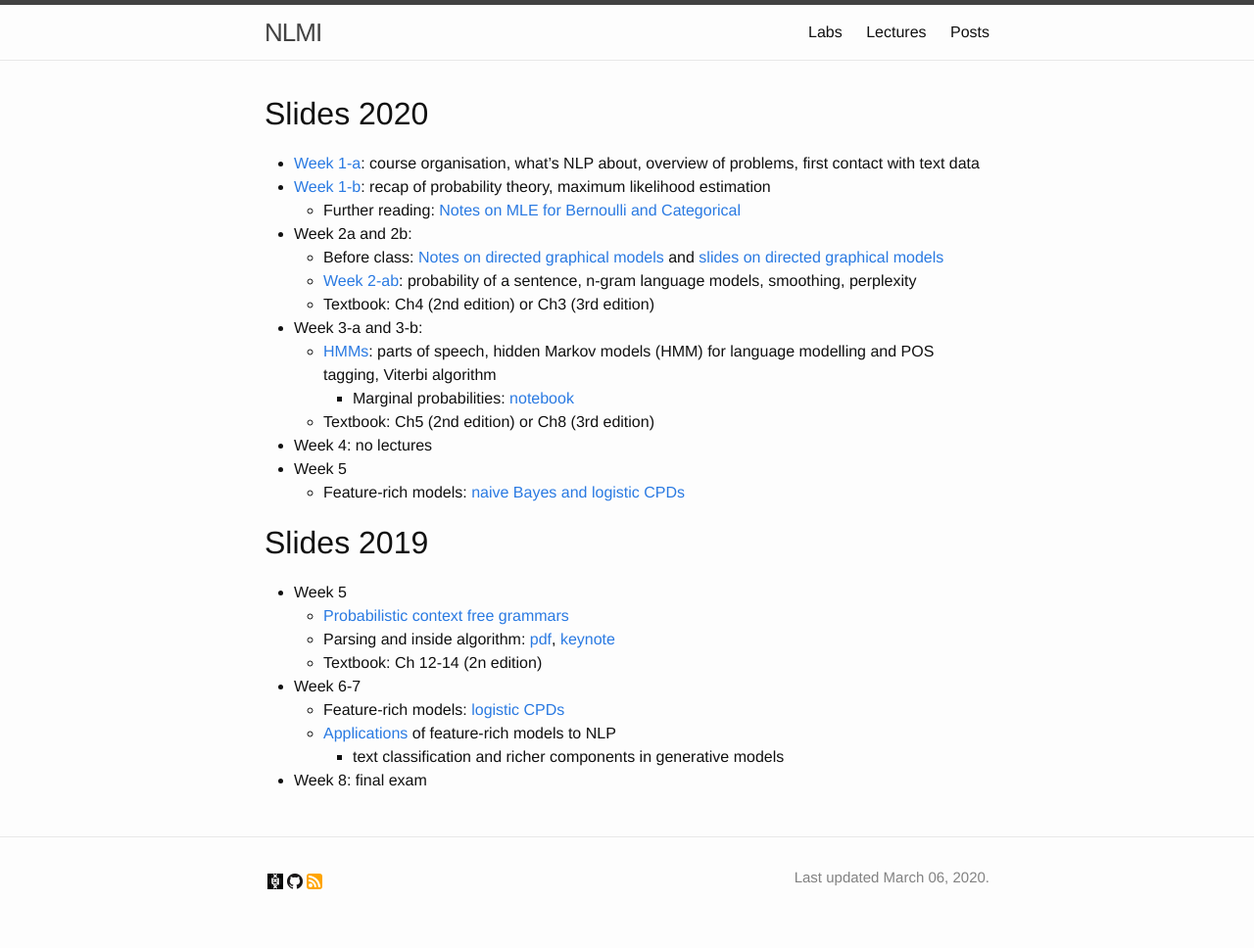
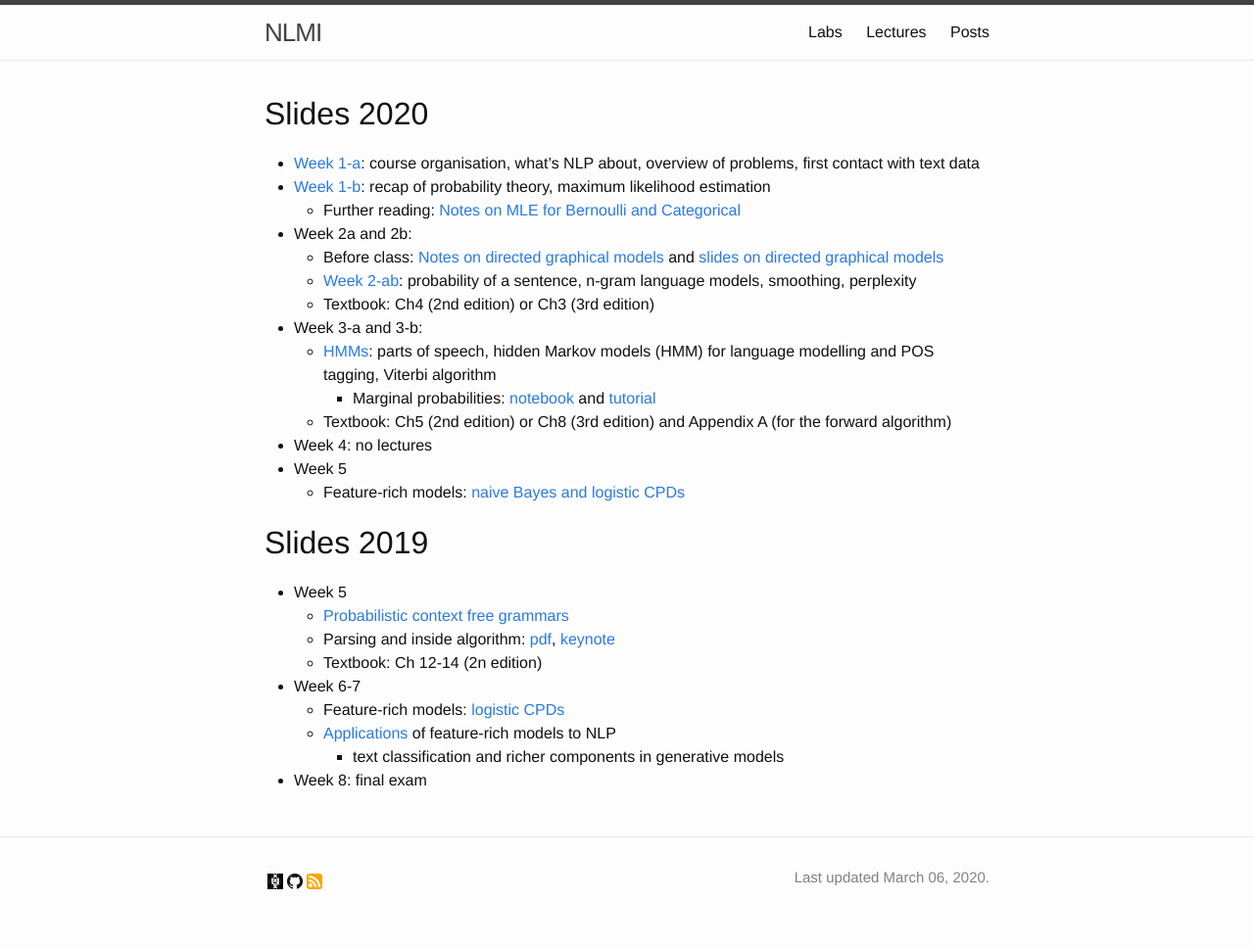
Before and after one commit to cl-illc/nlmi, a Jekyll site: the page built from lectures.md, in a window 1280 px wide. Shown: the whole page at 98% size. Built offline with Jekyll 4.4.1, drawn with Linux system fonts in a browser that asks for light colours.

Commit message:
update lab5 and link to material

```diff
--- a/lectures.md
+++ b/lectures.md
@@ -15,8 +15,8 @@ menu: yes
     * Textbook: Ch4 (2nd edition) or Ch3 (3rd edition)
 * Week 3-a and 3-b:
     * [HMMs](lectures/week3.pdf): parts of speech, hidden Markov models (HMM) for language modelling and POS tagging, Viterbi algorithm
-        * Marginal probabilities: [notebook](labs/forward/Forward.ipynb)
-    * Textbook: Ch5 (2nd edition) or Ch8 (3rd edition)
+        * Marginal probabilities: [notebook](labs/forward/Forward.ipynb) and [tutorial](https://surfdrive.surf.nl/files/index.php/s/n0Q1XnRt4NZ5z7C)
+    * Textbook: Ch5 (2nd edition) or Ch8 (3rd edition) and Appendix A (for the forward algorithm)
 * Week 4: no lectures
 * Week 5
     * Feature-rich models: [naive Bayes and logistic CPDs](lectures/week5-a.pdf)
```
Also changed, not shown: 1 other file.
